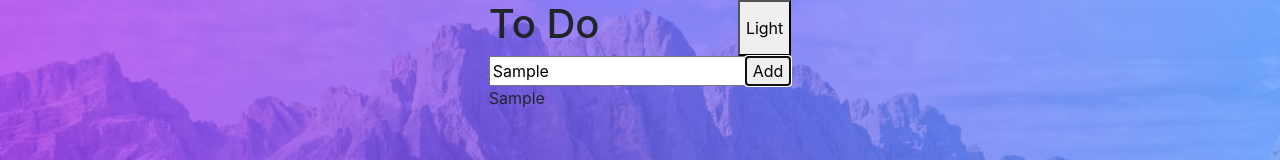
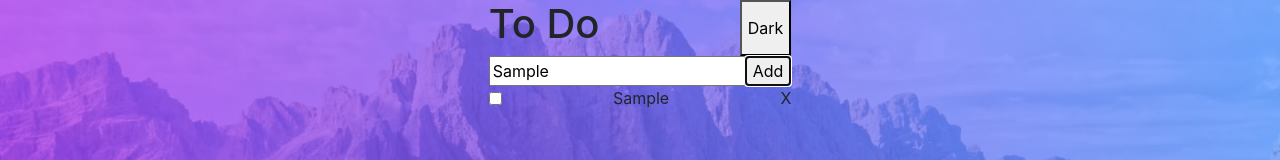
Before and after one commit to BK-Bagchi/remind-me, a React (Create React App) app: page / in a window 1280 px wide. Both pictures are taken after typing "Sample" into the empty fields and a click on the button "Add". Shown: the top 160 px of the page. Built offline with nearby package versions, Linux system fonts and the light colour scheme.

Commit message:
Made the process of removing a work from ToDo list

```diff
--- a/src/react/Todo/Todo.js
+++ b/src/react/Todo/Todo.js
@@ -9,8 +9,8 @@ const Todo = () => {
     const dlt = useDispatch()
 
     const bgName = [
-        { pic: 'light-bg-pic', color: 'light-bg-color', time: 'Light' },
-        { pic: 'dark-bg-pic', color: 'dark-bg-color', time: 'Dark' }
+        { pic: 'light-bg-pic', color: 'light-bg-color', time: 'Dark' },
+        { pic: 'dark-bg-pic', color: 'dark-bg-color', time: 'Light' }
     ]
     const [bgIndex, setBgIndex] = useState(0)
     const allTodo = useSelector(state => state);
@@ -19,23 +19,15 @@ const Todo = () => {
         setTodo(allTodo)
     }, [allTodo])
 
-    console.log(todo);
+    // console.log(todo);
 
-    const colorMode = () => {
-        (bgIndex === 1) ? setBgIndex(0) : setBgIndex(1)
-        // add(addTodo('Item added'))
-        // done(doneTodo('Item done'))
-        // dlt(deleteTodo('Item deleted'))
-    }
-
-    const noteTodo = (e) => {
-        add(addTodo(e.target.value))
-    }
+    const colorMode = () => (bgIndex === 1) ? setBgIndex(0) : setBgIndex(1)
+    const addingTodo = (e) => add(addTodo(e.target.value))
+    const deletingTodo = (index) => dlt(deleteTodo(index))
 
     return (
         <section className="todo">
-            <div className={`top ${bgName[bgIndex].pic}`}>
-            </div>
+            <div className={`top ${bgName[bgIndex].pic}`}></div>
             <div className={`bottom ${bgName[bgIndex].color}`}></div>
             <main className="w-100 d-flex justify-content-center">
                 <div>
@@ -44,12 +36,20 @@ const Todo = () => {
                         <button onClick={() => colorMode()}>{bgName[bgIndex].time}</button>
                     </div>
                     <div>
-                        <input type="text" placeholder="Enter your To Do here" onBlur={noteTodo} />
+                        <input type="text" placeholder="Enter your To Do here" onBlur={addingTodo} />
                         <button>Add</button>
                     </div>
                     <section className="todo-work-list">
                         {
-                            todo.map((todo, i) => <p key={i}>{todo.message}</p>)
+                            todo.map((todo, i) => {
+                                return (
+                                    <div className="d-flex align-items-center justify-content-between" key={i} >
+                                        <input type="checkbox" name="" id="" />
+                                        <p>{todo.message}</p>
+                                        <p onClick={() => deletingTodo(i)}>X</p>
+                                    </div>
+                                )
+                            })
                         }
                     </section>
                 </div>
--- a/src/redux/action/action.js
+++ b/src/redux/action/action.js
@@ -5,20 +5,20 @@ export const DELETE_TODO = 'DELETE_TODO'
 export const addTodo = (msg) => {
     return {
         type: ADD_TODO,
-        message: msg,
+        message: msg
     }
 }
 
-export const doneTodo = (msg) => {
+export const doneTodo = (done) => {
     return {
         type: DONE_TODO,
-        message: msg,
+        done: done
     }
 }
 
-export const deleteTodo = (msg) => {
+export const deleteTodo = (index) => {
     return {
         type: DELETE_TODO,
-        message: msg,
+        deleteIndex: index
     }
 }
--- a/src/redux/reducer/reducer.js
+++ b/src/redux/reducer/reducer.js
@@ -1,12 +1,18 @@
 import { ADD_TODO, DELETE_TODO, DONE_TODO } from "../action/action";
 
-const initialTodo = []
+const todoReducer = (state = [], action) => {
+    switch (action.type) {
+        case ADD_TODO:
+            return [...state, { message: action.message }]
 
-const todoReducer = (state = initialTodo, action) => {
-    switch (action.type) {
-        case ADD_TODO: return [...state, { message: action.message }]
-        case DELETE_TODO: return [...state, { message: action.message }]
-        case DONE_TODO: return [...state, { message: action.message }]
+        case DONE_TODO: return [...state, { done: action.message }]
+
+        case DELETE_TODO: {
+            const deleteTodo = state.filter((todo, i) => {
+                return i !== action.deleteIndex
+            })
+            return [...deleteTodo]
+        }
         default: return state
     }
 }
```
Also changed, not shown: 1 other file (tests, documents, lock files or other folders).
